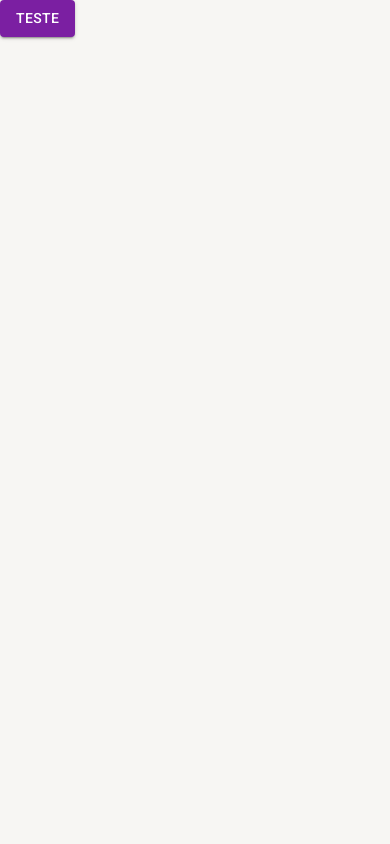
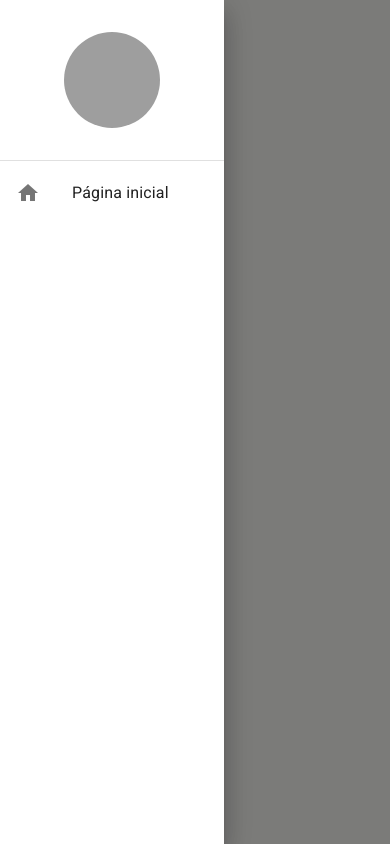
Before and after one commit to chrmartins/app-generic, a React (Create React App) app: page /pagina-inicial in a window 390 px wide. Built offline with nearby package versions, Linux system fonts and the light colour scheme; grey boxes are pictures that could not be loaded.

Commit message:
feat: sidebar responsive e context

```diff
--- a/package.json
+++ b/package.json
@@ -44,5 +44,10 @@
       "last 1 firefox version",
       "last 1 safari version"
     ]
+  },
+  "devDependencies": {
+    "@typescript-eslint/eslint-plugin": "^5.43.0",
+    "@typescript-eslint/parser": "^5.43.0",
+    "eslint-plugin-react": "^7.31.10"
   }
 }
--- a/src/App.tsx
+++ b/src/App.tsx
@@ -1,13 +1,18 @@
 import { BrowserRouter } from "react-router-dom";
 import { AppRoutes } from "./routes";
-import { AppThemeProvider } from "./shared/contexts";
+import { Sidebar } from "./shared/components";
+import { AppThemeProvider, DrawerProvider } from "./shared/contexts";
 
 export const App = () => {
   return (
     <AppThemeProvider>
-      <BrowserRouter>
-        <AppRoutes />
-      </BrowserRouter>
+      <DrawerProvider>
+        <BrowserRouter>
+          <Sidebar>
+            <AppRoutes />
+          </Sidebar>
+        </BrowserRouter>
+      </DrawerProvider>
     </AppThemeProvider>
   );
 };
--- a/src/shared/components/index.ts
+++ b/src/shared/components/index.ts
@@ -1 +1 @@
-export {}
+export * from './sidebar/Sidebar';
--- /dev/null
+++ b/src/shared/components/sidebar/Sidebar.tsx
@@ -0,0 +1,70 @@
+import {
+  Avatar,
+  Divider,
+  Drawer,
+  Icon,
+  List,
+  ListItemButton,
+  ListItemIcon,
+  ListItemText,
+  useMediaQuery,
+  useTheme,
+} from "@mui/material";
+import { Box } from "@mui/system";
+import { ReactNode } from "react";
+
+interface ISidebarProps {
+  children: ReactNode;
+}
+
+export const Sidebar = ({ children }: ISidebarProps) => {
+  const theme = useTheme(); //Acesssa o Tema da aplicação MUI
+  const smDown = useMediaQuery(theme.breakpoints.down("sm")); //Verifica se o tamanho da tela é menor que sm
+
+  return (
+    <>
+      <Drawer open={true} variant={smDown ? "temporary" : "permanent"}>
+        <Box
+          width={theme.spacing(28)}
+          height="100%"
+          display="flex"
+          flexDirection="column"
+        >
+          <Box
+            width="100%"
+            height={theme.spacing(20)}
+            display="flex"
+            alignItems="center"
+            justifyContent="center"
+          >
+            <Avatar
+              sx={{
+                width: theme.spacing(12),
+                height: theme.spacing(12),
+              }}
+              alt="Avatar do usuário"
+              src="https://github.com/chrmartins.png"
+            />
+          </Box>
+
+          <Divider />
+
+          <Box flex={1}>
+            <List component="nav">
+              <ListItemButton>
+                <ListItemIcon>
+                  <Icon>home</Icon>
+                </ListItemIcon>
+                <ListItemText primary="Página inicial" />
+              </ListItemButton>
+            </List>
+          </Box>
+        </Box>
+      </Drawer>
+
+      <Box height="100vh" marginLeft={smDown ? 0 : theme.spacing(28)}>
+        {children}
+      </Box>
+    </>
+  );
+};
--- /dev/null
+++ b/src/shared/contexts/DrawerContext.tsx
@@ -0,0 +1,38 @@
+import {
+  createContext,
+  ReactNode,
+  useCallback,
+  useContext,
+  useState,
+} from "react";
+
+interface IDrawerContextData {
+  isDrawerOpen: boolean;
+  toggleDrawerOpen: () => void;
+}
+
+interface IAppThemeProviderProps {
+  children: ReactNode;
+}
+
+const DrawerContext = createContext({} as IDrawerContextData);
+
+export const useDrawerContext = () => {
+  return useContext(DrawerContext);
+};
+
+export const DrawerProvider: React.FC<IAppThemeProviderProps> = ({
+  children,
+}) => {
+  const [isDrawerOpen, setIsDrawerOpen] = useState(false);
+
+  const toggleDrawerOpen = useCallback(() => {
+    setIsDrawerOpen((currentState) => !currentState);
+  }, []);
+
+  return (
+    <DrawerContext.Provider value={{ isDrawerOpen, toggleDrawerOpen }}>
+      {children}
+    </DrawerContext.Provider>
+  );
+};
--- a/src/shared/contexts/index.ts
+++ b/src/shared/contexts/index.ts
@@ -1 +1,2 @@
 export * from './ThemeContext'
+export * from './DrawerContext'
```
Also changed, not shown: src/shared/contexts/ThemeContext.tsx (+7 -5 lines), 1 other file (tests, documents, lock files or other folders).
